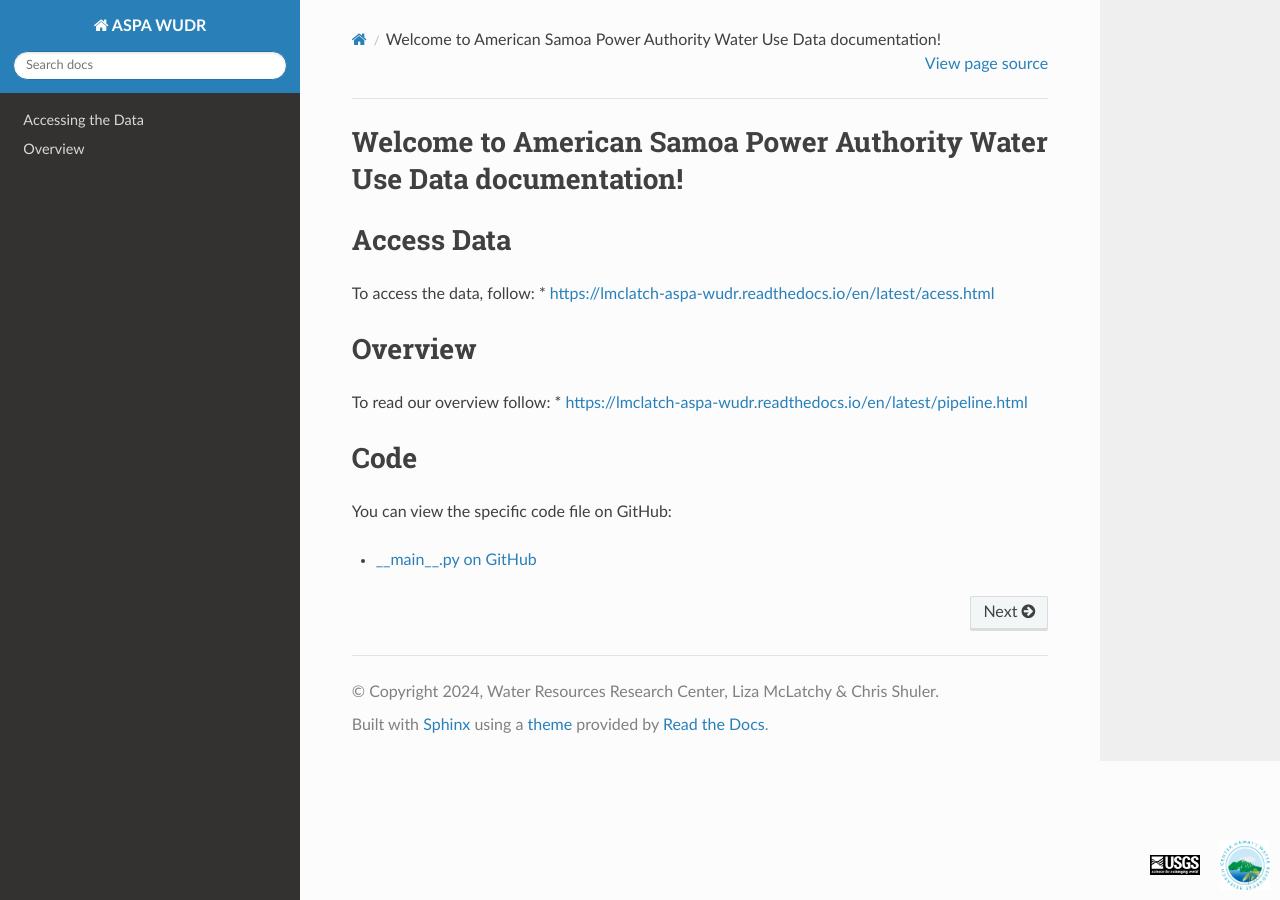
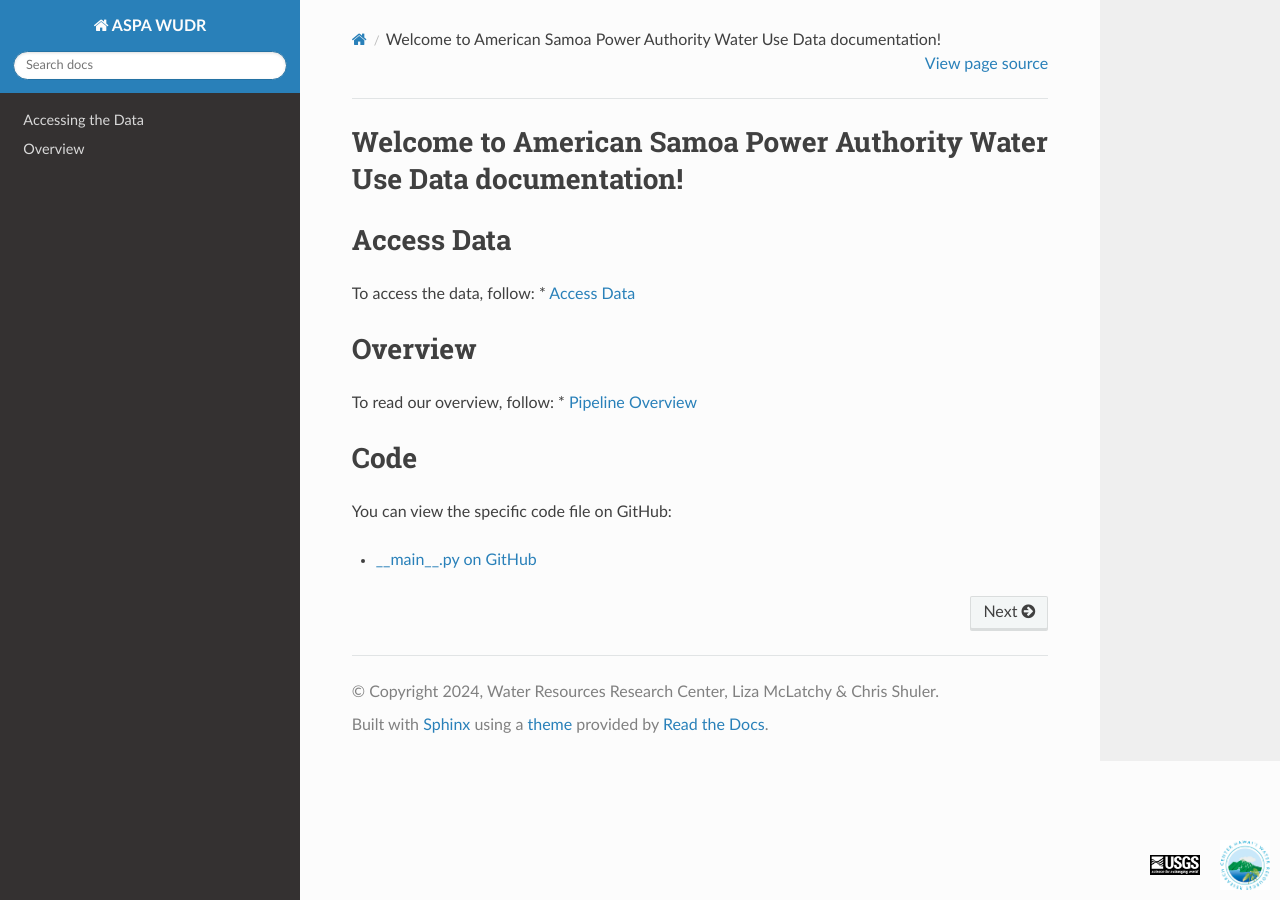
Before and after one commit to lmclatch/ASPA, a Sphinx documentation site: the page built from docs/index.rst, in a window 1280 px wide. Built offline with Sphinx 7.4.7 and the Read the Docs theme 2.0.0, drawn with Linux system fonts in a browser that asks for light colours.

Commit message:
Update index.rst

```diff
--- a/docs/index.rst
+++ b/docs/index.rst
@@ -17,16 +17,13 @@ Access Data
 ==================
 
 To access the data, follow:
-* https://lmclatch-aspa-wudr.readthedocs.io/en/latest/acess.html
-
+* `Access Data <https://lmclatch-aspa-wudr.readthedocs.io/en/latest/acess.html>`_
 
 Overview
 ==================
 
-To read our overview follow:
-* https://lmclatch-aspa-wudr.readthedocs.io/en/latest/pipeline.html
-
-
+To read our overview, follow:
+* `Pipeline Overview <https://lmclatch-aspa-wudr.readthedocs.io/en/latest/pipeline.html>`_
 
 Code
 ==================
```
